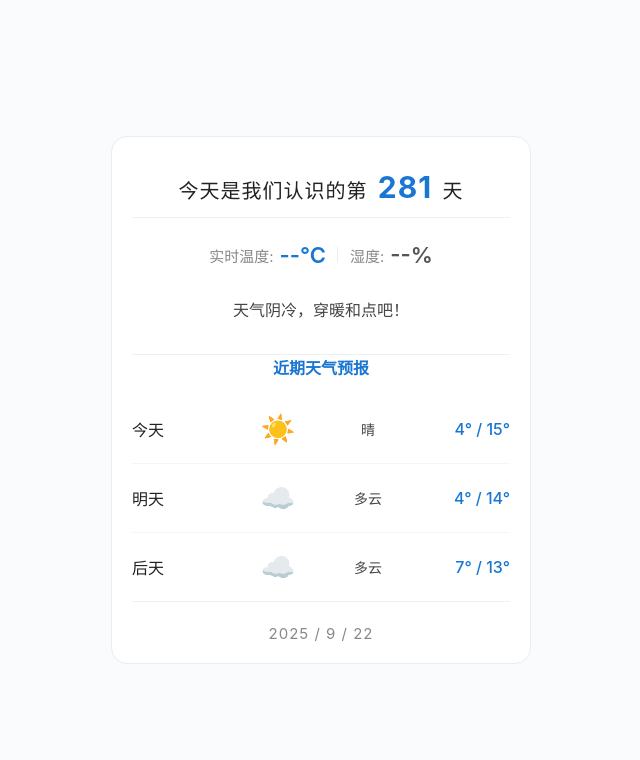
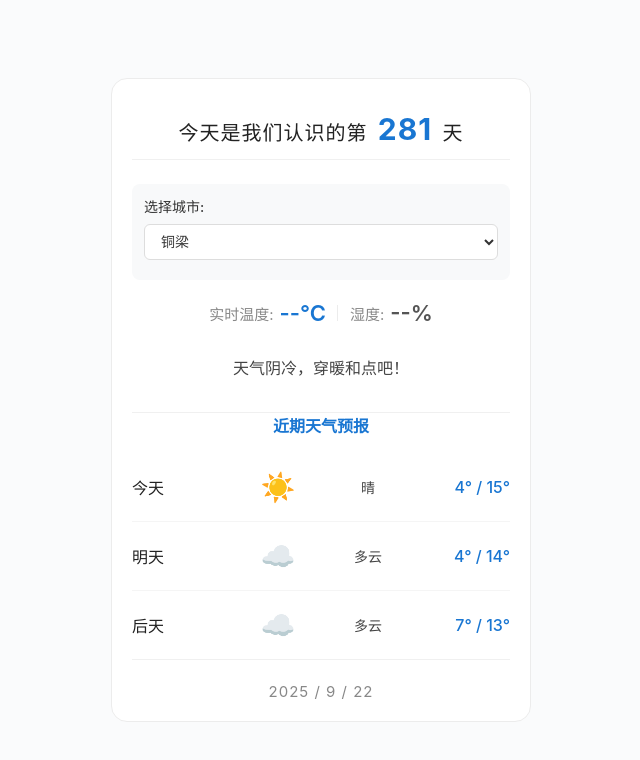
Before and after one commit to xishe-12/xishe-12.github.io, a plain HTML site: page index.html in a window 1280 px wide. Shown: the whole page, without its empty margins (319-959 px from the left). Drawn offline with Linux system fonts and the light colour scheme; no server answers.

Commit message:
Update index.html

```diff
--- a/index.html
+++ b/index.html
@@ -10,6 +10,19 @@
     <div class="container">
         <div class="love-days">
             <p>今天是我们认识的第 <span id="days-count">529</span> 天</p>
+        </div>
+
+        <!-- 城市选择区域 -->
+        <div class="city-selector">
+            <label for="city-select">选择城市:</label>
+            <select id="city-select">
+                <option value="500151" selected>铜梁</option>
+                <option value="500118">永川</option>
+                <option value="431126">宁远</option>
+                <option value="custom">自定义...</option>
+            </select>
+            <input type="text" id="custom-city" placeholder="请输入城市名称" style="display: none;">
+            <button id="search-city" style="display: none;">搜索</button>
         </div>
 
         <!-- 添加实时温湿度显示区域 -->
```
